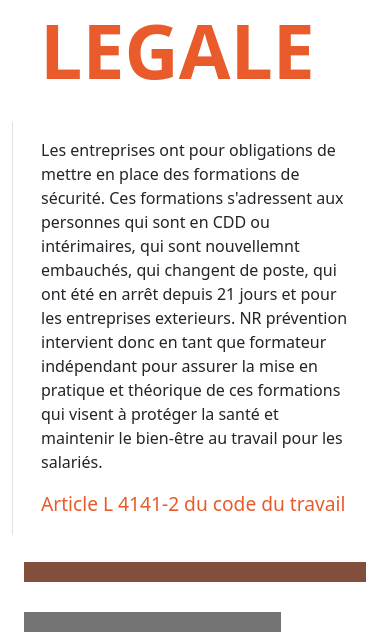
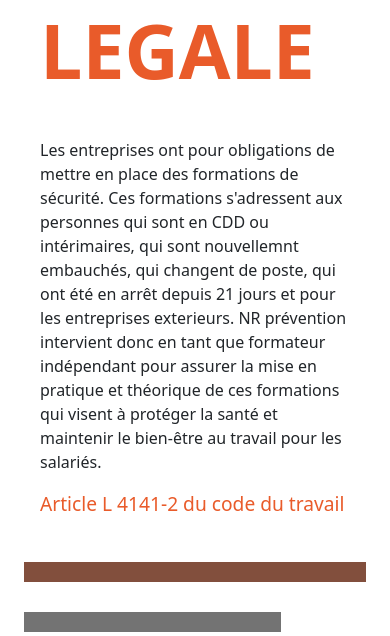
Before and after one commit to TheMaxium69/NRPrevention-SiteWeb, a PHP site: page / in a window 390 px wide. Shown: the part 2685-3321 px from the top of the page. Run offline with PHP 8.4, Linux system fonts and the light colour scheme.

Commit message:
Update index.css

```diff
--- a/css/index.css
+++ b/css/index.css
@@ -297,6 +297,9 @@ body {
         margin-top: 1%;
         margin-bottom: 1%;
     }
+    .border-start {
+        border-left: unset !important;
+    }
 
 }
 
```
